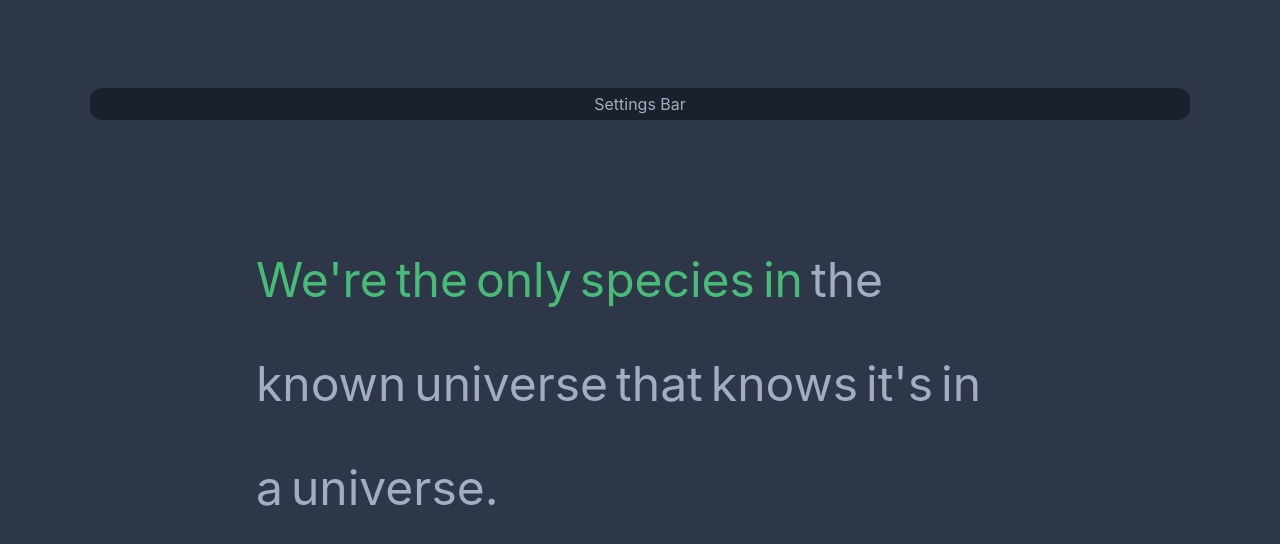
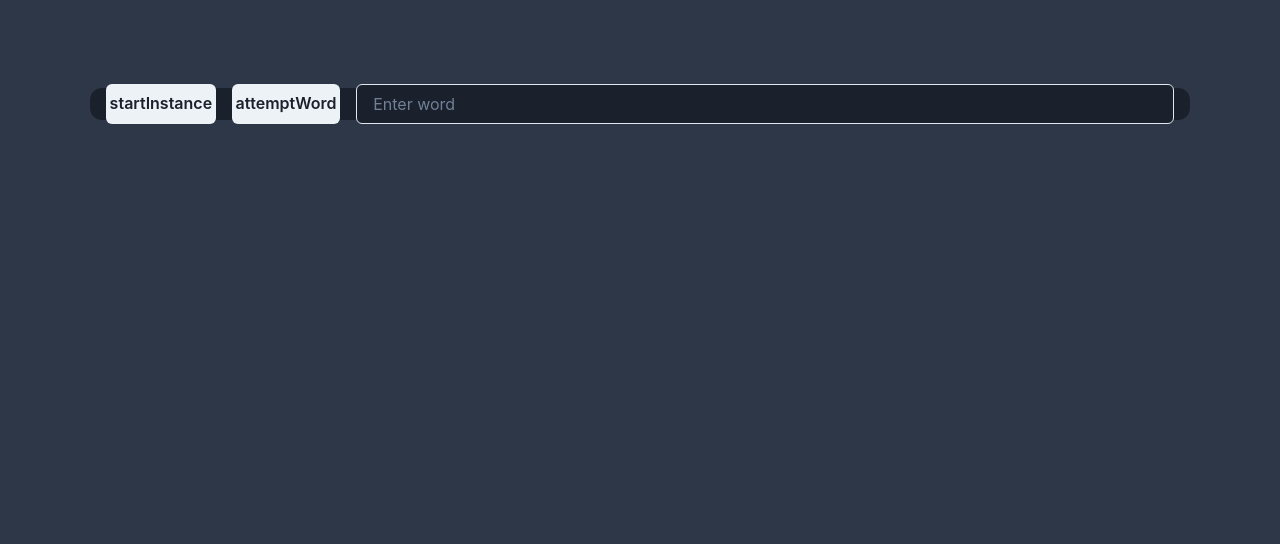
Before and after one commit to Sound-and-Music-and-Wang-Ye/speechracer, a React (Vite) app in the folder app/: page / in a window 1280 px wide. Shown: the top 544 px of the page. Built offline with nearby package versions, Linux system fonts and the light colour scheme.

Commit message:
Add instance controller functionality and red isWrongWord flag

```diff
--- a/app/src/Navbar.jsx
+++ b/app/src/Navbar.jsx
@@ -1,4 +1,5 @@
-import React from 'react';
+import { useState } from 'react';
+
 import { Box, Flex, HStack } from '@chakra-ui/react';
 
 const Navbar = () => {
--- a/app/src/SettingsBar.jsx
+++ b/app/src/SettingsBar.jsx
@@ -1,7 +1,10 @@
 import React from 'react';
-import { Box, Flex, Text } from '@chakra-ui/react';
+import { Box, Button, Flex, Text, Input, InputLeftElement } from '@chakra-ui/react';
+
+import { useStore, startInstance, attemptWord, wordsLeft } from './core/Instance';
 
 const SettingsBar = () => {
+    const [debugWord, setDebugWord] = React.useState('');
     return (
         <>
             <Flex alignItems="center" justifyContent="center" h="100%">
@@ -14,8 +17,27 @@ const SettingsBar = () => {
                     display="flex"
                     alignItems="center"
                     justifyContent="center"
+                    color="gray.400"
+                    gap={4}
                 >
-                    <Text color="gray.400">Settings Bar</Text>
+                    <Button
+                        onClick={startInstance}
+                    >
+                        startInstance
+                    </Button>
+                    <Button
+                        onClick={() => { attemptWord(debugWord); setDebugWord(''); }}
+                    >
+                        attemptWord
+                    </Button>
+
+                    <Input
+                        type="text"
+                        placeholder="Enter word"
+                        value={debugWord}
+                        onChange={(e) => setDebugWord(e.target.value)}
+                    />
+
                 </Box>
             </Flex>
         </>
--- a/app/src/components/TextDisplay.jsx
+++ b/app/src/components/TextDisplay.jsx
@@ -1,7 +1,7 @@
 // import { useState } from 'react';
 import { Box, Text } from '@chakra-ui/react';
 
-const TextDisplay = ({ words, progress }) => {
+const TextDisplay = ({ words, progress, isWrongWord }) => {
     const fontSize = words.length > 50 ? "3xl" : "5xl";
     return (
         <Box
@@ -9,13 +9,21 @@ const TextDisplay = ({ words, progress }) => {
             flexWrap="wrap"
             w="100%"
         >
-            {words.map((word, index) => (
-                <Text key={index} fontSize={fontSize} mr={2} mb={8}
-                    color={index < progress ? "green.400" : "gray.400"}
-                >
-                    {word}
-                </Text>
-            ))}
+            {words.map((word, index) => {
+                const color = index === progress && isWrongWord
+                    ? "red.400"
+                    : index < progress
+                        ? "green.400"
+                        : "gray.400";
+
+                return (
+                    <Text key={index} fontSize={fontSize} mr={2} mb={8}
+                        color={color}
+                    >
+                        {word}
+                    </Text>
+                )
+            })}
         </Box>
     );
 }
--- /dev/null
+++ b/app/src/core/Instance.jsx
@@ -0,0 +1,36 @@
+import { create } from 'zustand';
+import { getRandomQuoteJSON } from '../utils/randomQuote';
+
+export const useStore = create((set) => ({
+    progress: 0,
+    setProgress: (progress) => set({ progress }),
+
+    words: [],
+    setWords: (words) => set({ words }),
+
+    isWrongWord: false,
+}));
+
+export const startInstance = () => {
+    const quote = getRandomQuoteJSON();
+    const sentence = quote.text;
+    const words = sentence.split(' ');
+    useStore.setState({ words });
+    useStore.setState({ progress: 0 });
+};
+
+export const attemptWord = (word) => {
+    const { words, progress } = useStore.getState();
+    if (word === words[progress]) {
+        useStore.setState({ progress: progress + 1 });
+    }
+
+    useStore.setState({ isWrongWord: word !== words[progress] });
+
+    return word === words[progress];
+}
+
+export const wordsLeft = () => {
+    const { words, progress } = useStore.getState();
+    return words.length - progress;
+}
--- a/app/src/views/InstanceView.jsx
+++ b/app/src/views/InstanceView.jsx
@@ -1,16 +1,17 @@
 // import { useState } from 'react';
 import { Box, Flex } from '@chakra-ui/react';
-import { getRandomQuoteJSON } from "../utils/randomQuote.js";
 
 import Navbar from '../Navbar';
 import SettingsBar from '../SettingsBar';
 import TextDisplay from '../components/TextDisplay';
 
-const quote = getRandomQuoteJSON();
-const sentence = quote.text;
-const words = sentence.split(' ');
+import { useStore } from '../core/Instance';
 
 function InstanceView() {
+  const words = useStore((state) => state.words);
+  const progress = useStore((state) => state.progress);
+  const isWrongWord = useStore((state) => state.isWrongWord);
+
   return (
     <>
       <Flex bg="gray.700" direction="column" minH="100vh">
@@ -28,7 +29,7 @@ function InstanceView() {
           alignItems="center"
           flex="1"
         >
-          <TextDisplay words={words} progress={5} />
+          <TextDisplay words={words} progress={progress} isWrongWord={isWrongWord} />
         </Box>
 
         <Box bg="gray.700" px={4} h={'15vh'} />
```
